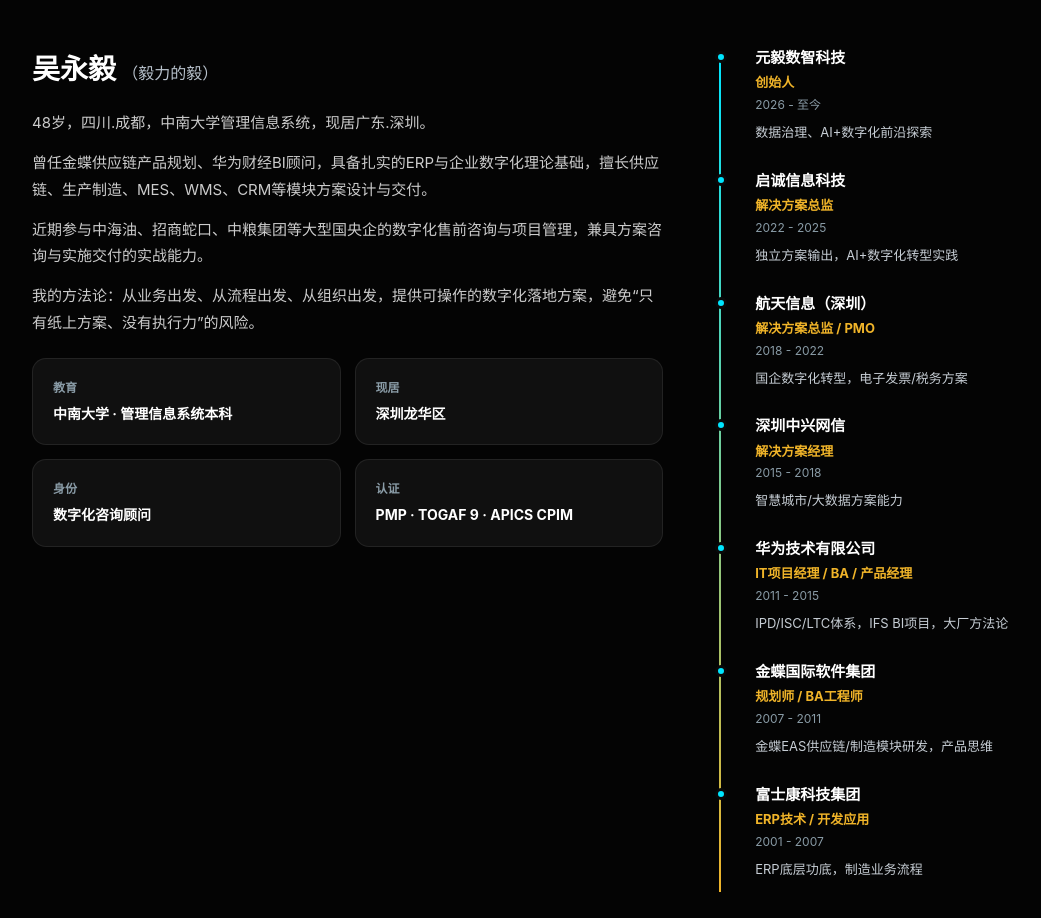
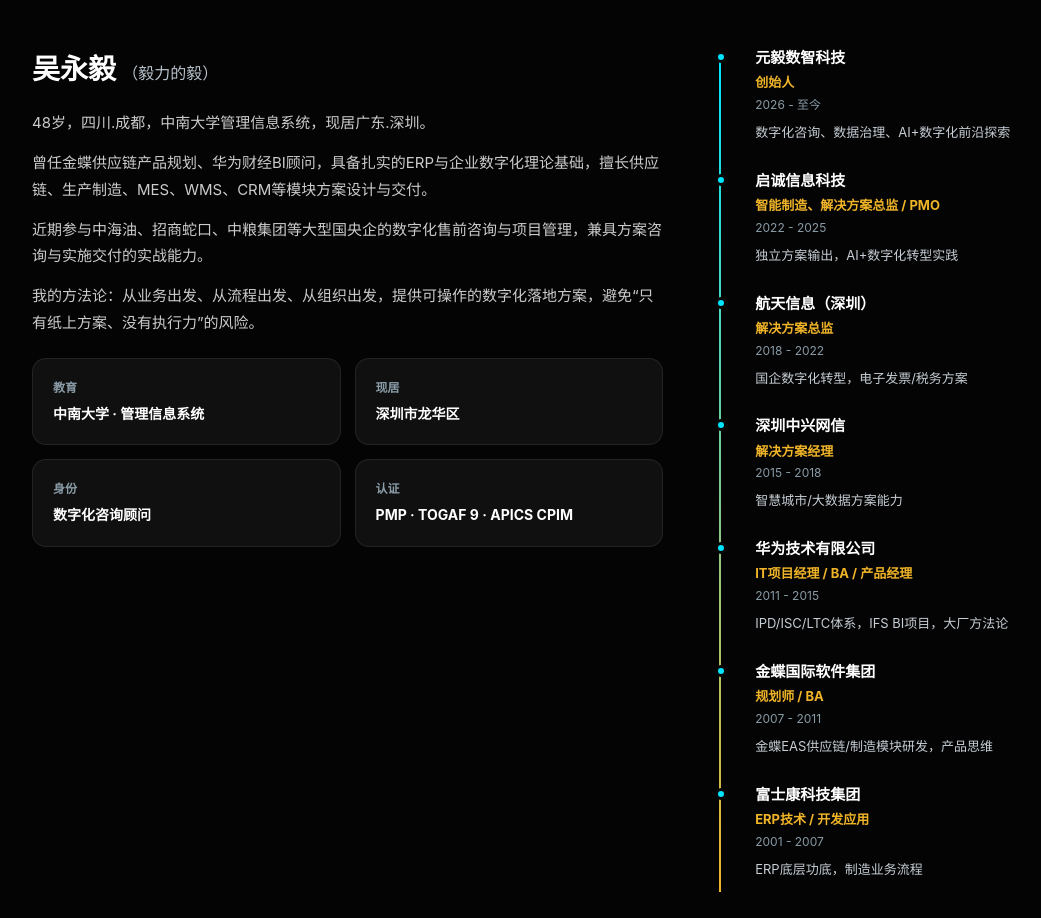
Before and after one commit to Michael-Wu-GIT/Michael-Wu-GIT.github.io, a plain HTML site: page index.html in a window 1280 px wide. Shown: the part 1134-2052 px from the top of the page, without its empty margins (58-1099 px from the left). Drawn offline with Linux system fonts and the light colour scheme.

Commit message:
Update index.html

```diff
--- a/index.html
+++ b/index.html
@@ -376,8 +376,8 @@
                 <p>近期参与中海油、招商蛇口、中粮集团等大型国央企的数字化售前咨询与项目管理，兼具方案咨询与实施交付的实战能力。</p>
                 <p>我的方法论：从业务出发、从流程出发、从组织出发，提供可操作的数字化落地方案，避免“只有纸上方案、没有执行力”的风险。</p>
                 <div class="about-info">
-                    <div class="about-info-item"><div class="label">教育</div><div class="value">中南大学 · 管理信息系统本科</div></div>
-                    <div class="about-info-item"><div class="label">现居</div><div class="value">深圳龙华区</div></div>
+                    <div class="about-info-item"><div class="label">教育</div><div class="value">中南大学 · 管理信息系统</div></div>
+                    <div class="about-info-item"><div class="label">现居</div><div class="value">深圳市龙华区</div></div>
                     <div class="about-info-item"><div class="label">身份</div><div class="value">数字化咨询顾问</div></div>
                     <div class="about-info-item"><div class="label">认证</div><div class="value">PMP · TOGAF 9 · APICS CPIM</div></div>
                 </div>
@@ -387,17 +387,17 @@
                     <div class="company">元毅数智科技</div>
                     <div class="role">创始人</div>
                     <div class="period">2026 - 至今</div>
-                    <div class="detail">数据治理、AI+数字化前沿探索</div>
+                    <div class="detail">数字化咨询、数据治理、AI+数字化前沿探索</div>
                 </div>
                 <div class="career-item">
                     <div class="company">启诚信息科技</div>
-                    <div class="role">解决方案总监</div>
+                    <div class="role">智能制造、解决方案总监 / PMO</div>
                     <div class="period">2022 - 2025</div>
                     <div class="detail">独立方案输出，AI+数字化转型实践</div>
                 </div>
                 <div class="career-item">
                     <div class="company">航天信息（深圳）</div>
-                    <div class="role">解决方案总监 / PMO</div>
+                    <div class="role">解决方案总监 </div>
                     <div class="period">2018 - 2022</div>
                     <div class="detail">国企数字化转型，电子发票/税务方案</div>
                 </div>
@@ -415,7 +415,7 @@
                 </div>
                 <div class="career-item">
                     <div class="company">金蝶国际软件集团</div>
-                    <div class="role">规划师 / BA工程师</div>
+                    <div class="role">规划师 / BA</div>
                     <div class="period">2007 - 2011</div>
                     <div class="detail">金蝶EAS供应链/制造模块研发，产品思维</div>
                 </div>
```
